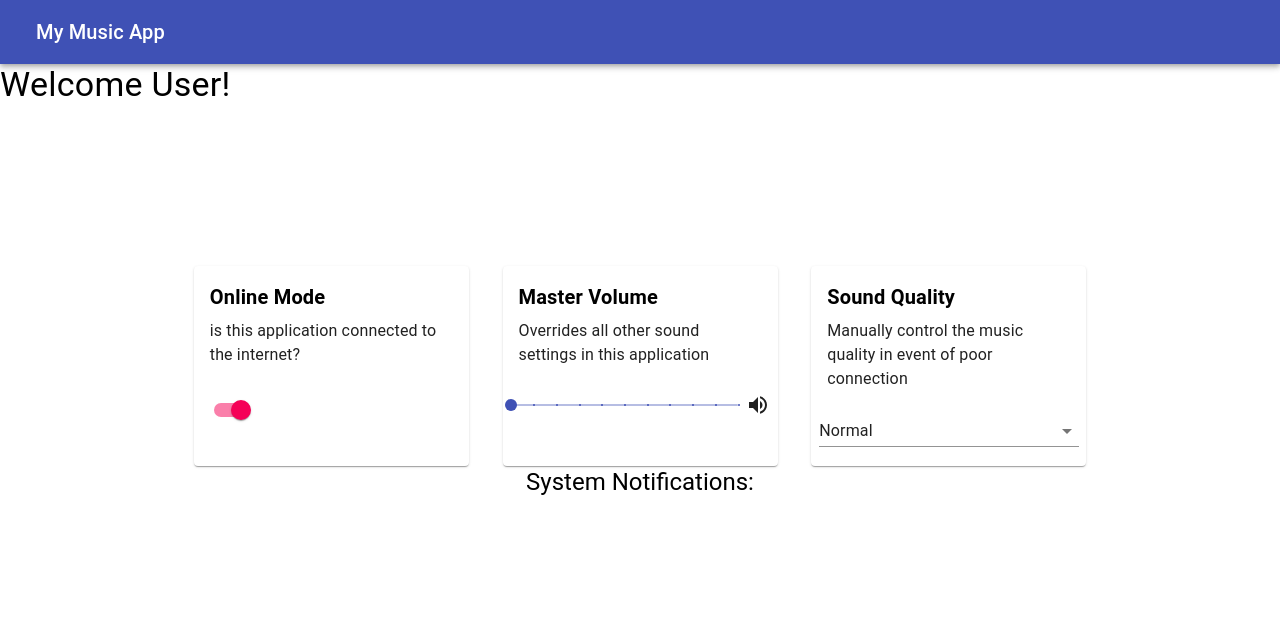
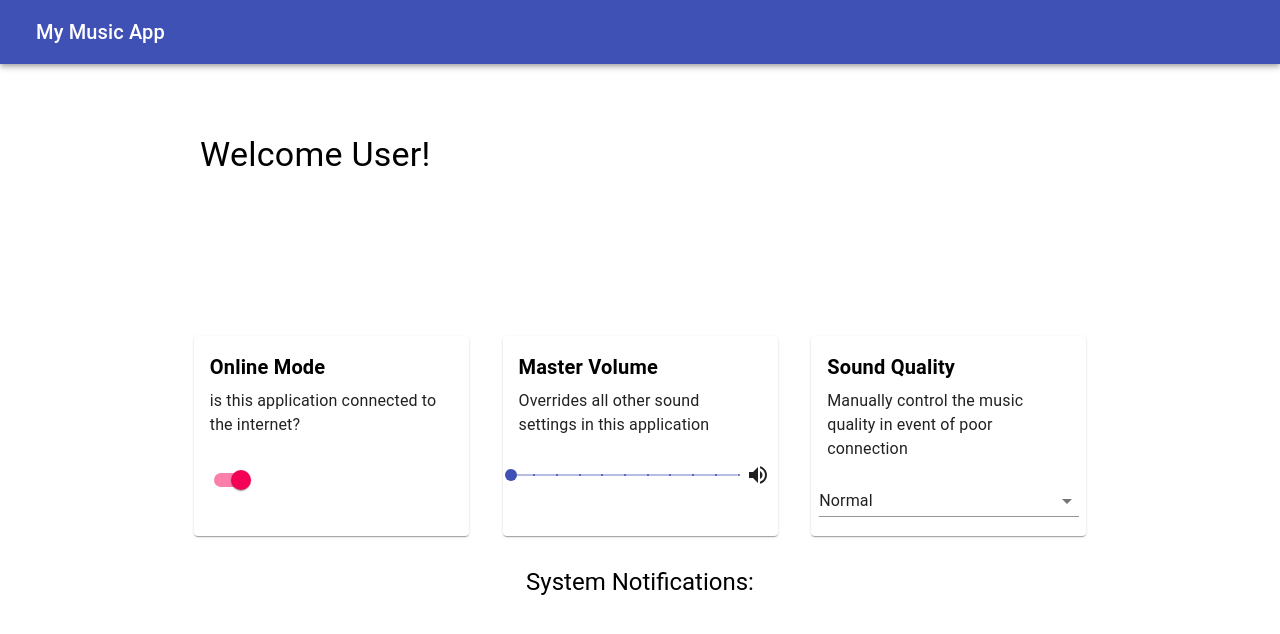
Before and after one commit to destinyfsetzer/JS411-MusicApp, a React (Create React App) app: page / in a window 1280 px wide. Both pictures are taken after a click on the button "LOGIN". Shown: the top 634 px of the page. Built offline with nearby package versions, Linux system fonts and the light colour scheme.

Commit message:
little changes

```diff
--- a/src/components/DashboardComp.js
+++ b/src/components/DashboardComp.js
@@ -93,7 +93,11 @@ export default function DashboardComp() {
 
   return (
     <div>
-      <Typography variant="h4" className={classes.userText}>
+      <Typography
+        variant="h4"
+        style={{ marginTop: 70, marginLeft: 200 }}
+        className={classes.userText}
+      >
         Welcome User!
       </Typography>
       <Box
@@ -176,7 +180,11 @@ export default function DashboardComp() {
             </FormControl>
           </CardActions>
         </Card>
-        <Typography variant="h5" className={classes.userText}>
+        <Typography
+          variant="h5"
+          style={{ marginTop: 30 }}
+          className={classes.userText}
+        >
           System Notifications:
           <Typography>{notification.switch}</Typography>
           <Typography>{notification.slider}</Typography>
```
